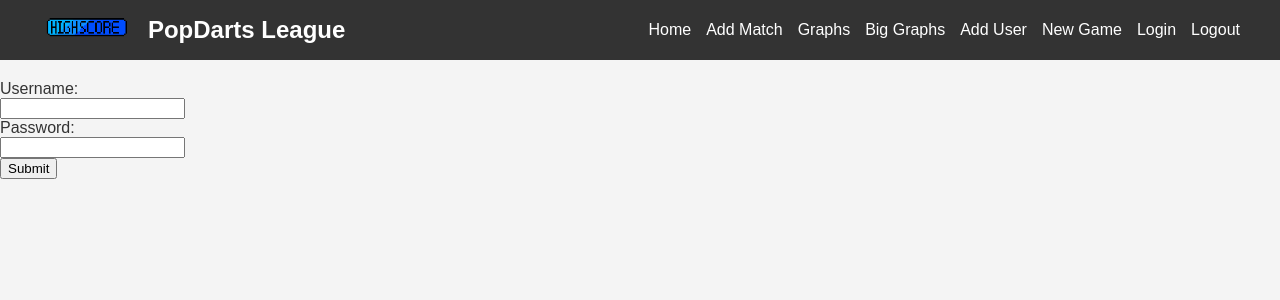
After one commit to aidanbrowne2002/popdarts_flask_main_2, a Flask app: page /login in a window 1280 px wide. The commit adds this page. Shown: the top 300 px of the page. Run offline with Flask 3, Linux system fonts and the light colour scheme; some libraries are stand-ins or nearby versions.

Commit message:
Basic log in system. Additional changes to the DB added hashed password column and username

```diff
--- a/app.py
+++ b/app.py
@@ -1,13 +1,49 @@
 from flask import Flask, render_template, request, session, redirect, url_for, Response
-import psycopg2, rating, users, helperF as hf
+import psycopg2, rating, users, helperF as hf, credentials
+from flask_login import LoginManager, UserMixin, login_user, logout_user, login_required, current_user
+from werkzeug.security import check_password_hash
+
+
 
 app = Flask(__name__)
 app.secret_key = 'your_secret_key'
 
+login_manager = LoginManager()
+login_manager.init_app(app)
+
+# Create a user class with UserMixin
+class User(UserMixin):
+    def __init__(self, id, name=None, username=None, password=None):
+        self.id = id
+        self.name = name
+        self.username = username
+        self.password = password
+        if name is None and username is None:
+            self.get_user_details()
+
+    def get_user_details(self):
+        conn = psycopg2.connect(database=credentials.database, user=credentials.user, password=credentials.password, host=credentials.host, port=credentials.port)
+        cur = conn.cursor()
+        cur.execute("""SELECT id, f_name, username, hashed_pass from "Users" WHERE id = %s""", (self.id,))
+        result = cur.fetchone()
+        conn.close()
+        if result:
+            self.id, self.name, self.username, self.password = result
+
+@login_manager.user_loader
+def load_user(user_id):
+    user = User(user_id)
+    user.get_user_details()
+    return user
+
+
 @app.route('/')
 def table():
+    if current_user.is_authenticated:
+        print(current_user.name)
+    else:
+        print('No user is currently logged in.')
     all_players_data = hf.newgraphdata()
-    print (all_players_data)
     return render_template('index.html', parse=rating.getTable(), now=hf.tStamp(), today=rating.getChangeToday(), all_players_data=all_players_data)
 
 
@@ -101,5 +137,37 @@ def video():
     - How many downs on the table / how many were stuck on the table (do an average for each player / Do this by [dartColour]Total - [dartColour]Up)
     """
 
+
+
+
+
+#User Login
+# User Login
+@app.route('/login', methods=['GET', 'POST'])
+def login():
+    if request.method == 'GET':
+        return render_template('login.html')
+    elif request.method == 'POST':
+        username = request.form.get('username')
+        password = request.form.get('password')
+        user = User(username)
+        if user.username is not None and check_password_hash(user.password, password):  # valid user found in DB
+            login_user(user)
+            return redirect(url_for('protected'))
+        else:
+            return 'Bad login'
+
+@app.route('/logout')
+@login_required
+def logout():
+    logout_user()
+    return 'Logged out'
+
+@app.route('/protected')
+@login_required
+def protected():
+    return redirect('/')
+
+
 if __name__ == '__main__':
     app.run()
--- a/helperF.py
+++ b/helperF.py
@@ -1,6 +1,7 @@
 import datetime, psycopg2, rating
 import credentials #database credentials
 import users
+from werkzeug.security import check_password_hash, generate_password_hash
 # CompVision Stuff
 import cv2
 
--- a/templates/base.html
+++ b/templates/base.html
@@ -21,6 +21,8 @@
                         <li><a href="/graphbig">Big Graphs</a></li>
                         <li><a href="/add_user">Add User</a></li>
                         <li><a href="/game">New Game</a></li>
+                        <li><a href="/login">Login</a></li>
+                        <li><a href="/logout">Logout</a></li>
                     </ul>
                 </nav>
             </div>
--- /dev/null
+++ b/templates/login.html
@@ -0,0 +1,15 @@
+{% extends "base.html" %}
+
+{% block title %}
+    Test Login
+{% endblock %}
+
+{% block content %}
+    <form method="POST">
+        Username:<br>
+        <input type="text" name="username"><br>
+        Password:<br>
+        <input type="password" name="password"><br>
+        <input type="submit" value="Submit">
+    </form>
+{% endblock %}
```
